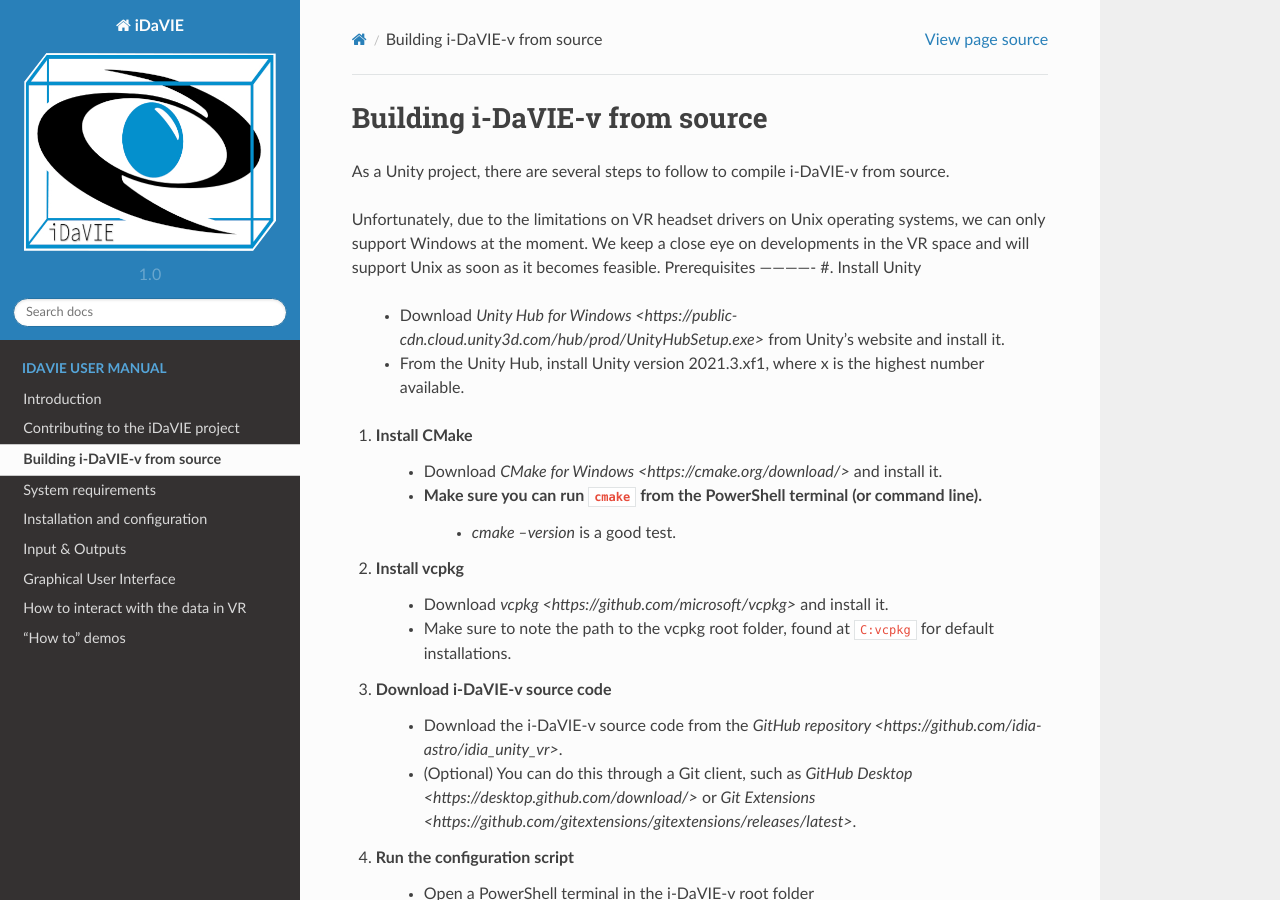
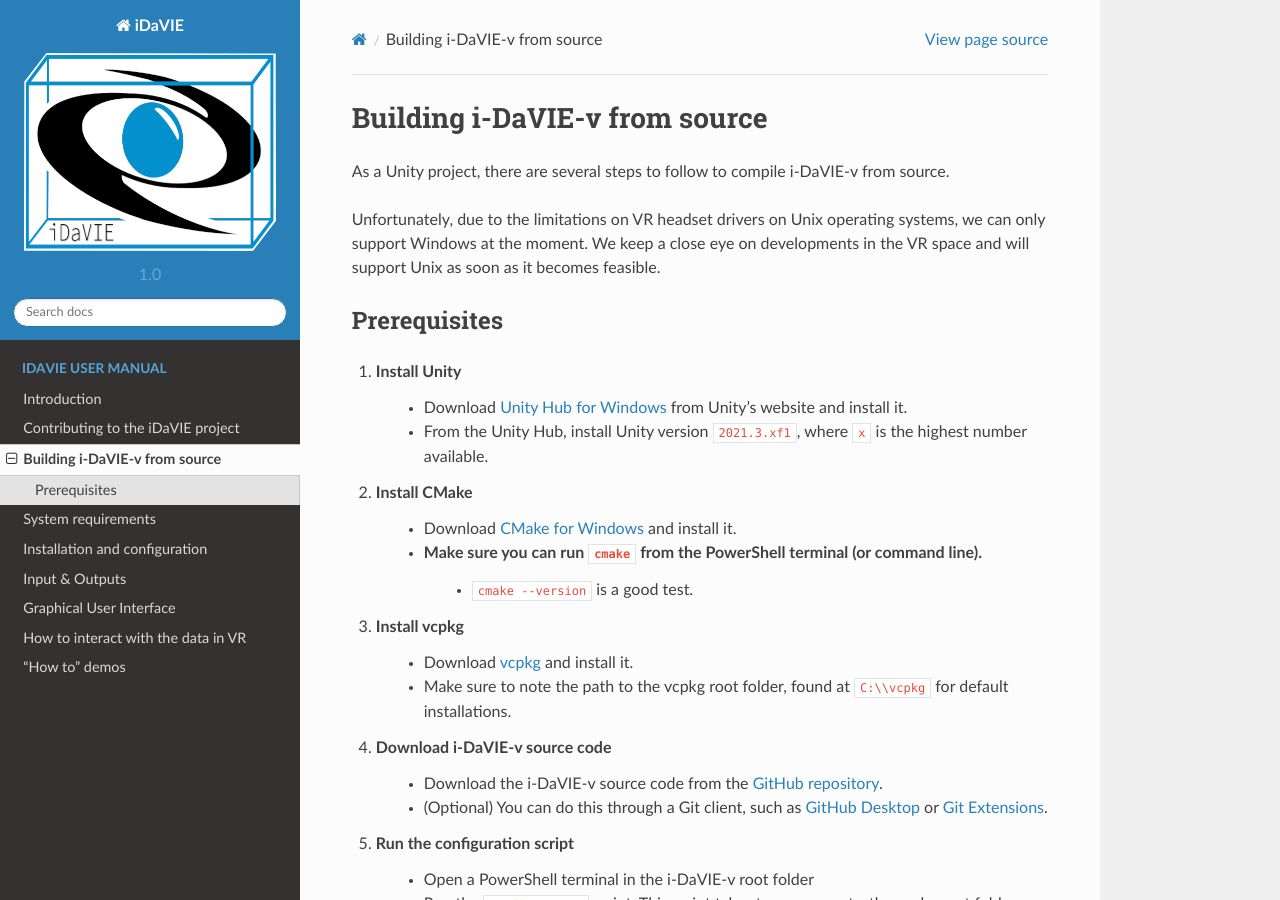
Before and after one commit to vdhulst/idavie_docs, a Sphinx documentation site: the page built from docs/source/build.rst, in a window 1280 px wide and 900 px high. Built offline with Sphinx 7.4.7 and the Read the Docs theme 2.0.0, drawn with Linux system fonts in a browser that asks for light colours; some of the changed lines change nothing that is shown.

Commit message:
Update build.rst

```diff
--- a/docs/source/build.rst
+++ b/docs/source/build.rst
@@ -5,24 +5,25 @@
 As a Unity project, there are several steps to follow to compile i-DaVIE-v from source.
 
 Unfortunately, due to the limitations on VR headset drivers on Unix operating systems, we can only support Windows at the moment. We keep a close eye on developments in the VR space and will support Unix as soon as it becomes feasible.
+
 Prerequisites
 -------------
 #. Install Unity
-    * Download `Unity Hub for Windows <https://public-cdn.cloud.unity3d.com/hub/prod/UnityHubSetup.exe>` from Unity's website and install it.
-    * From the Unity Hub, install Unity version 2021.3.xf1, where x is the highest number available.
+    * Download `Unity Hub for Windows <https://public-cdn.cloud.unity3d.com/hub/prod/UnityHubSetup.exe>`_ from Unity's website and install it.
+    * From the Unity Hub, install Unity version :literal:`2021.3.xf1`, where :literal:`x` is the highest number available.
 
 #. Install CMake
-    * Download `CMake for Windows <https://cmake.org/download/>` and install it.
+    * Download `CMake for Windows <https://cmake.org/download/>`_ and install it.
     * Make sure you can run :literal:`cmake` from the PowerShell terminal (or command line).
-        - `cmake --version` is a good test.
+        - :literal:`cmake --version` is a good test.
 
 #. Install vcpkg
-    * Download `vcpkg <https://github.com/microsoft/vcpkg>` and install it.
-    * Make sure to note the path to the vcpkg root folder, found at :literal:`C:\vcpkg` for default installations.
+    * Download `vcpkg <https://github.com/microsoft/vcpkg>`_ and install it.
+    * Make sure to note the path to the vcpkg root folder, found at :literal:`C:\\\\vcpkg` for default installations.
 
 #. Download i-DaVIE-v source code
-    * Download the i-DaVIE-v source code from the `GitHub repository <https://github.com/idia-astro/idia_unity_vr>`.
-    * (Optional) You can do this through a Git client, such as `GitHub Desktop <https://desktop.github.com/download/>` or `Git Extensions <https://github.com/gitextensions/gitextensions/releases/latest>`.
+    * Download the i-DaVIE-v source code from the `GitHub repository <https://github.com/idia-astro/idia_unity_vr>`_.
+    * (Optional) You can do this through a Git client, such as `GitHub Desktop <https://desktop.github.com/download/>`_ or `Git Extensions <https://github.com/gitextensions/gitextensions/releases/latest>`_.
 
 #. Run the configuration script
     * Open a PowerShell terminal in the i-DaVIE-v root folder
```
